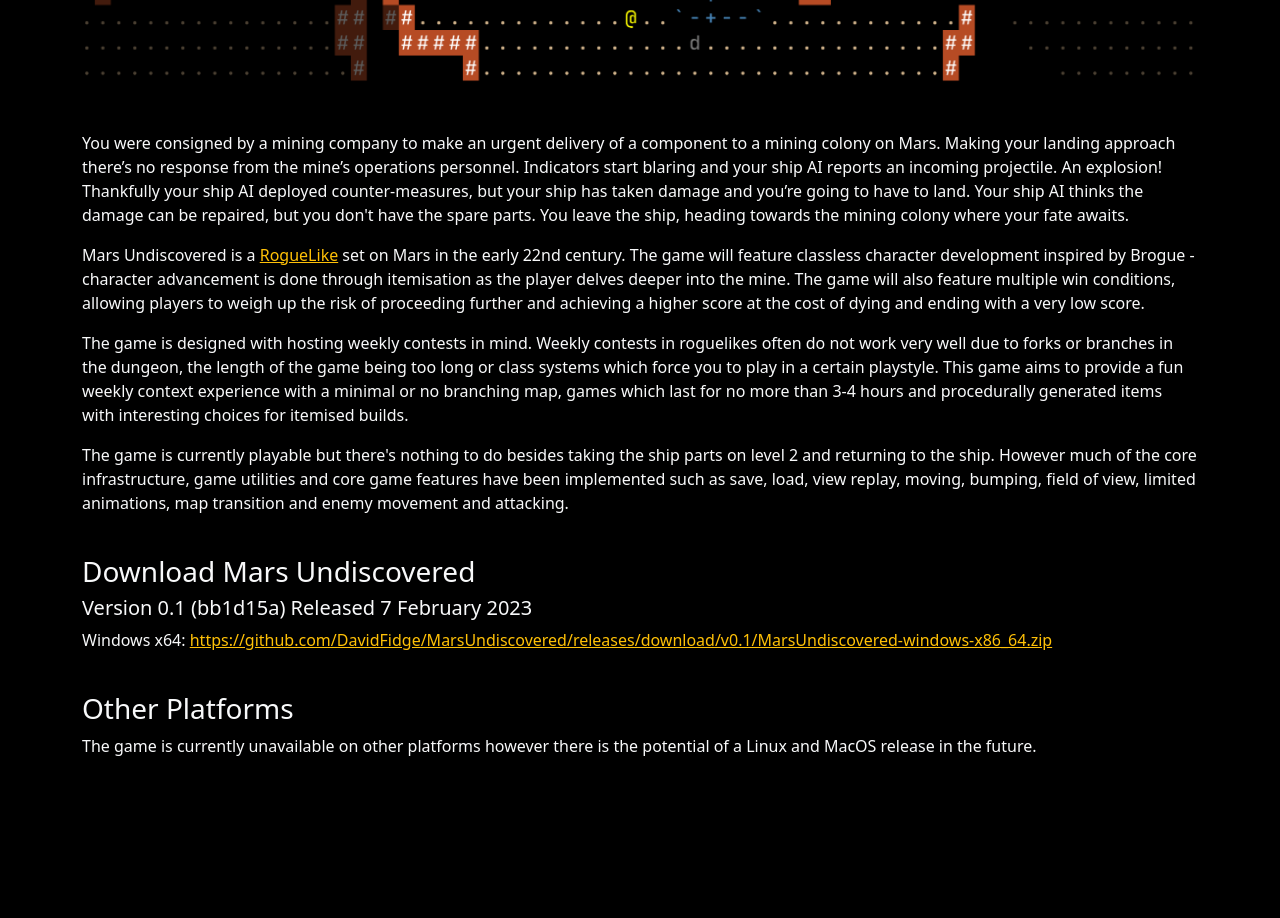
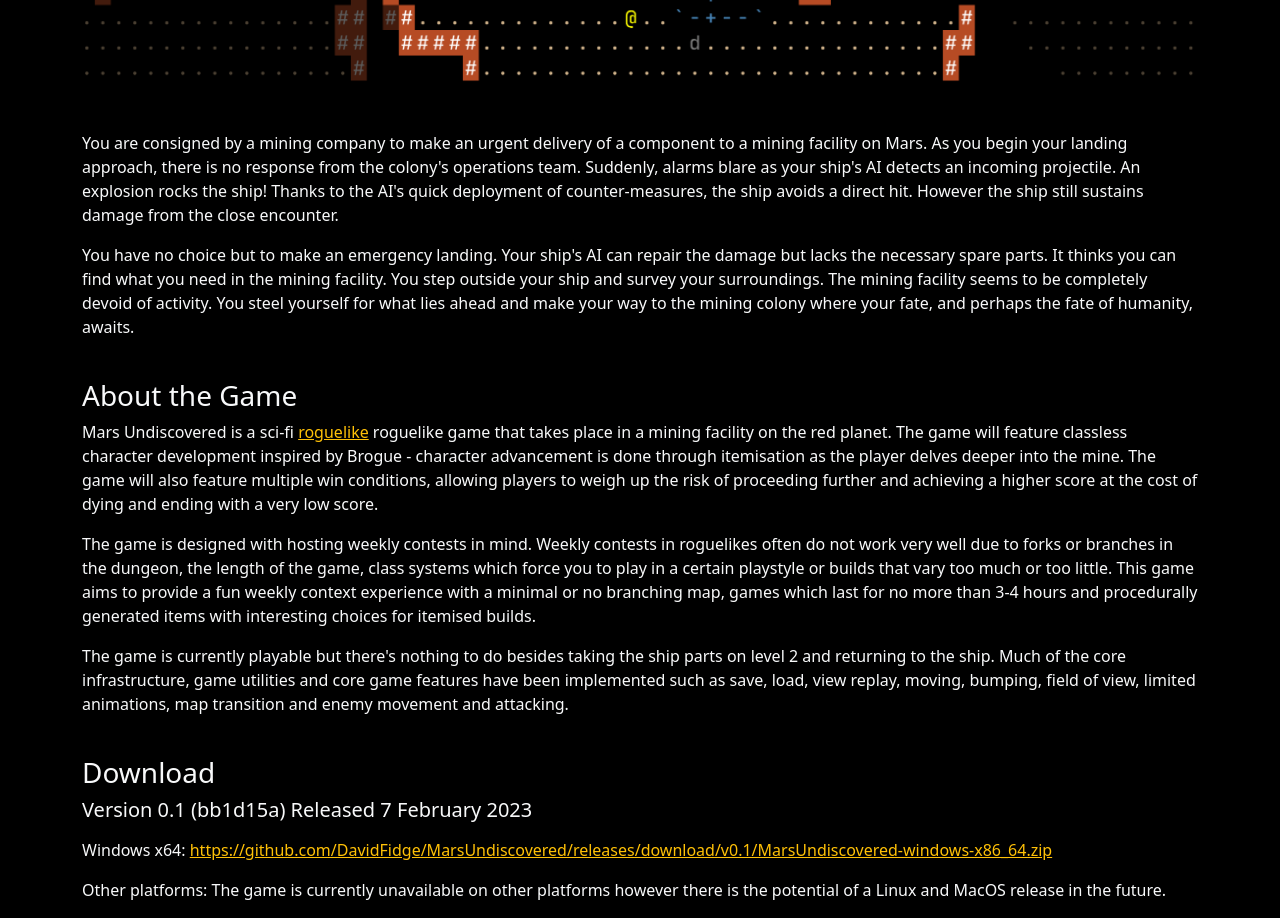
Before and after one commit to DavidFidge/MarsUndiscoveredApi, an Angular app in the folder ClientApp/: page / in a window 1280 px wide. Shown: the part 260-1178 px from the top of the page. Before the commit the page ends 1034 px from the top, so only its background shows below. Built offline with nearby package versions, Linux system fonts and the light colour scheme.

Commit message:
Modifications to home page text. Added meta tags to html head element. Changed icon.

```diff
--- a/ClientApp/src/app/home/home.component.html
+++ b/ClientApp/src/app/home/home.component.html
@@ -4,19 +4,20 @@
 </div>
 
 <div class="pt-5">
-  <p>You were consigned by a mining company to make an urgent delivery of a component to a mining colony on Mars. Making your landing approach there’s no response from the mine’s operations personnel. Indicators start blaring and your ship AI reports an incoming projectile. An explosion! Thankfully your ship AI deployed counter-measures, but your ship has taken damage and you’re going to have to land. Your ship AI thinks the damage can be repaired, but you don't have the spare parts. You leave the ship, heading towards the mining colony where your fate awaits.</p>
+  <p>You are consigned by a mining company to make an urgent delivery of a component to a mining facility on Mars. As you begin your landing approach, there is no response from the colony's operations team. Suddenly, alarms blare as your ship's AI detects an incoming projectile. An explosion rocks the ship! Thanks to the AI's quick deployment of counter-measures, the ship avoids a direct hit. However the ship still sustains damage from the close encounter.</p>
 
-  <p>Mars Undiscovered is a <a href="https://en.wikipedia.org/wiki/Roguelike">RogueLike</a> set on Mars in the early 22nd century. The game will feature classless character development inspired by Brogue - character advancement is done through itemisation as the player delves deeper into the mine. The game will also feature multiple win conditions, allowing players to weigh up the risk of proceeding further and achieving a higher score at the cost of dying and ending with a very low score.</p>
+  <p>You have no choice but to make an emergency landing. Your ship's AI can repair the damage but lacks the necessary spare parts. It thinks you can find what you need in the mining facility. You step outside your ship and survey your surroundings. The mining facility seems to be completely devoid of activity. You steel yourself for what lies ahead and make your way to the mining colony where your fate, and perhaps the fate of humanity, awaits.</p>
 
-  <p>The game is designed with hosting weekly contests in mind. Weekly contests in roguelikes often do not work very well due to forks or branches in the dungeon, the length of the game being too long or class systems which force you to play in a certain playstyle. This game aims to provide a fun weekly context experience with a minimal or no branching map, games which last for no more than 3-4 hours and procedurally generated items with interesting choices for itemised builds.</p>
+  <h3 class="pt-4">About the Game</h3>
+  <p>Mars Undiscovered is a sci-fi <a href="https://en.wikipedia.org/wiki/Roguelike">roguelike</a> roguelike game that takes place in a mining facility on the red planet. The game will feature classless character development inspired by Brogue - character advancement is done through itemisation as the player delves deeper into the mine. The game will also feature multiple win conditions, allowing players to weigh up the risk of proceeding further and achieving a higher score at the cost of dying and ending with a very low score.</p>
 
-  <p>The game is currently playable but there's nothing to do besides taking the ship parts on level 2 and returning to the ship. However much of the core infrastructure, game utilities and core game features have been implemented such as save, load, view replay, moving, bumping, field of view, limited animations, map transition and enemy movement and attacking.</p>
+  <p>The game is designed with hosting weekly contests in mind. Weekly contests in roguelikes often do not work very well due to forks or branches in the dungeon, the length of the game, class systems which force you to play in a certain playstyle or builds that vary too much or too little. This game aims to provide a fun weekly context experience with a minimal or no branching map, games which last for no more than 3-4 hours and procedurally generated items with interesting choices for itemised builds.</p>
 
-  <h3 class="pt-4">Download Mars Undiscovered</h3>
+  <p>The game is currently playable but there's nothing to do besides taking the ship parts on level 2 and returning to the ship. Much of the core infrastructure, game utilities and core game features have been implemented such as save, load, view replay, moving, bumping, field of view, limited animations, map transition and enemy movement and attacking.</p>
+
+  <h3 class="pt-4">Download</h3>
   <h5>Version 0.1 (bb1d15a) Released 7 February 2023</h5>
-  <p>Windows x64: <a href="https://github.com/DavidFidge/MarsUndiscovered/releases/download/v0.1/MarsUndiscovered-windows-x86_64.zip">https://github.com/DavidFidge/MarsUndiscovered/releases/download/v0.1/MarsUndiscovered-windows-x86_64.zip</a></p>
-
-  <h3 class="pt-4">Other Platforms</h3>
-  <p>The game is currently unavailable on other platforms however there is the potential of a Linux and MacOS release in the future.</p>
+  <p class="pt-2">Windows x64: <a href="https://github.com/DavidFidge/MarsUndiscovered/releases/download/v0.1/MarsUndiscovered-windows-x86_64.zip">https://github.com/DavidFidge/MarsUndiscovered/releases/download/v0.1/MarsUndiscovered-windows-x86_64.zip</a></p>
+  <p>Other platforms: The game is currently unavailable on other platforms however there is the potential of a Linux and MacOS release in the future.</p>
 
 </div>
--- a/ClientApp/src/index.html
+++ b/ClientApp/src/index.html
@@ -5,6 +5,9 @@
     <title>Mars Undiscovered</title>
     <base href="/" />
     <meta name="viewport" content="width=device-width, initial-scale=1" />
+    <meta name="description" content="Mars Undiscovered is a sci-fi roguelike game that takes place in a mining facility on the red planet.">
+    <meta name="keywords" content="roguelike,sci-fi,Mars,turn-based">
+    <meta name="author" content="David Fidge">
     <link rel="icon" type="image/x-icon" href="favicon.ico" />
   </head>
   <body class="bg-black">
```
Also changed, not shown: 1 other file (tests, documents, lock files or other folders).
